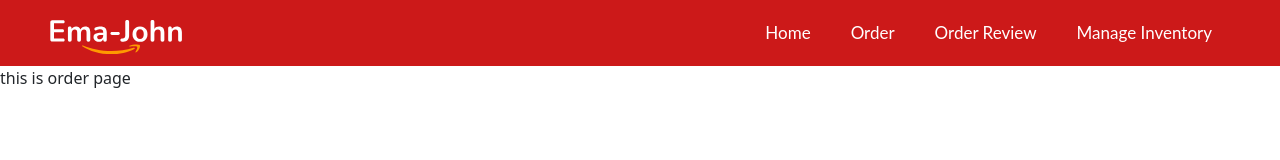
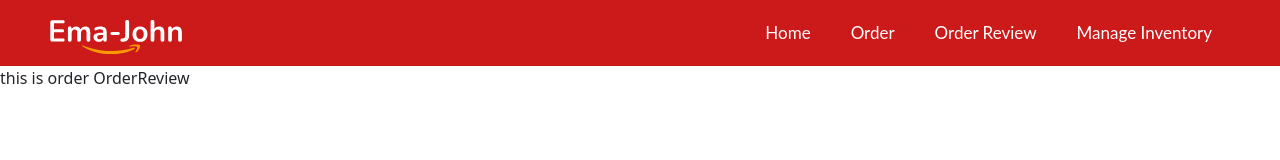
Before and after one commit to azmi0323/react-emajohn-project, a React (Create React App) app: page /orderReview in a window 1280 px wide. Shown: the top 160 px of the page. Built offline with nearby package versions, Linux system fonts and the light colour scheme.

Commit message:
commit after all routes set

```diff
--- a/src/App.js
+++ b/src/App.js
@@ -4,6 +4,8 @@ import 'bootstrap/dist/css/bootstrap.min.css';
 import Shop from './compoments/shop/Shop';
 import { Route, Routes } from 'react-router-dom';
 import Order from './compoments/order/Order';
+import OrderReview from './compoments/OrederReview/OrderReview';
+import ManageInventory from './compoments/manageInventory/ManageInventory';
 
 
 function App() {
@@ -14,7 +16,8 @@ function App() {
                 <Route path='/' element={<Shop></Shop>}></Route>
                 <Route path='/home' element={<Shop></Shop>}></Route>
                 <Route path='/order' element={<Order></Order>}></Route>
-                <Route path='/orderReview' element={<Order></Order>}></Route>
+                <Route path='/orderReview' element={<OrderReview></OrderReview>}></Route>
+                <Route path='/manageInventory' element={<ManageInventory></ManageInventory>}></Route>
             </Routes>
         </div>
     );
--- a/src/compoments/OrederReview/OrderReview.js
+++ b/src/compoments/OrederReview/OrderReview.js
@@ -3,7 +3,7 @@ import React from 'react';
 const OrderReview = () => {
     return (
         <div>
-
+            this is order OrderReview
         </div>
     );
 };
```
